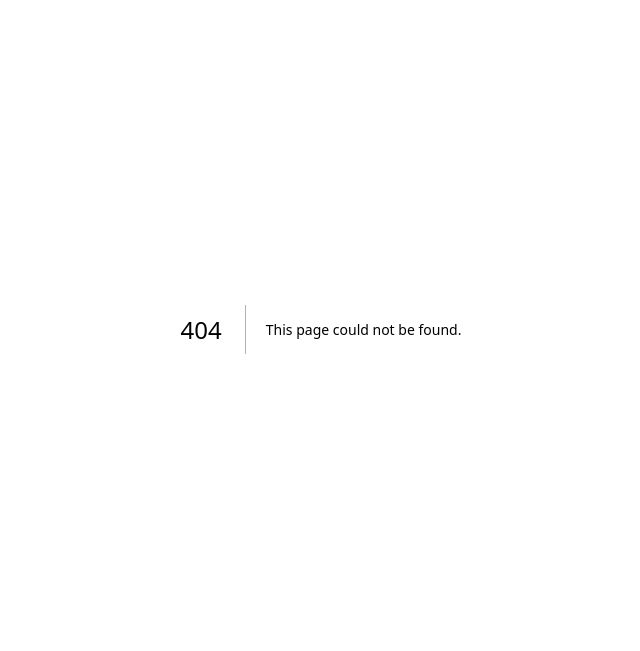
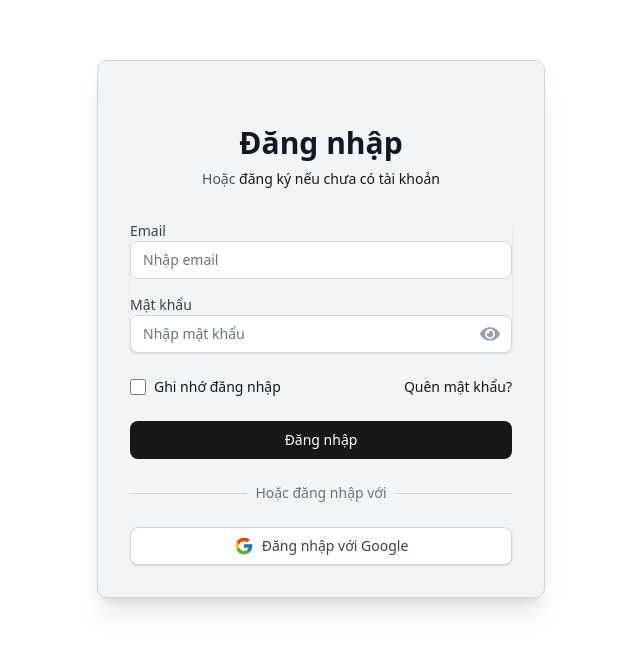
Before and after one commit to hoangcuong25/airbnb, a Next.js app in the folder frontend/: page /login in a window 1280 px wide. Before the commit this address had no page. Shown: the part 119-770 px from the top of the page, without its empty margins (319-959 px from the left). Built offline with nearby package versions, Linux system fonts and the light colour scheme.

Commit message:
ui login

```diff
--- /dev/null
+++ b/frontend/src/app/(auth)/login/login.tsx
@@ -0,0 +1,157 @@
+'use client';
+
+import Link from 'next/link';
+import { FcGoogle } from 'react-icons/fc';
+import { FaEye, FaEyeSlash } from 'react-icons/fa';
+import { useState, useEffect, useContext } from 'react';
+import { BsSun, BsMoon } from 'react-icons/bs';
+import { toast } from 'sonner';
+import { useRouter } from 'next/navigation';
+
+const Login = () => {
+
+    const router = useRouter();
+    const [showPassword, setShowPassword] = useState(false);
+    const [mounted, setMounted] = useState(false);
+
+    const [email, setEmail] = useState('');
+    const [password, setPassword] = useState('');
+
+    const handleLogin = async (e: React.FormEvent) => {
+        e.preventDefault();
+        try {
+
+        } catch (error: any) {
+            toast.error(error.response?.data?.message || 'Đăng nhập thất bại. Vui lòng thử lại.');
+        }
+    }
+
+    useEffect(() => {
+        setMounted(true);
+    }, []);
+
+    if (!mounted) {
+        return null;
+    }
+
+    return (
+        <div className="min-h-screen flex items-center justify-center py-12 px-4 sm:px-6 lg:px-8 bg-white dark:bg-gray-900">
+            <div className="max-w-md w-full space-y-8 bg-gray-100 dark:bg-gray-800 p-8 rounded-lg border border-gray-300 dark:border-gray-700 shadow-xl">
+                <div className="flex justify-end">
+                </div>
+                <div>
+                    <h2 className="mt-6 text-center text-3xl font-extrabold text-gray-900 dark:text-white">
+                        Đăng nhập
+                    </h2>
+                    <p className="mt-2 text-center text-sm text-gray-600 dark:text-gray-400">
+                        Hoặc{' '}
+                        <Link href="/register" className="font-medium text-primary hover:text-primary/80">
+                            đăng ký nếu chưa có tài khoản
+                        </Link>
+                    </p>
+                </div>
+
+                <form onSubmit={handleLogin} className="mt-8 space-y-6">
+                    <div className="rounded-md shadow-sm space-y-4">
+                        <div>
+                            <label htmlFor="email" className="block text-sm font-medium text-gray-700 dark:text-gray-300">
+                                Email
+                            </label>
+                            <input
+                                id="email"
+                                name="email"
+                                type="email"
+                                autoComplete="email"
+                                required
+                                value={email}
+                                onChange={(e) => setEmail(e.target.value)}
+                                className="appearance-none relative block w-full px-3 py-2 border border-gray-300 dark:border-gray-600 placeholder-gray-500 dark:placeholder-gray-400 text-gray-900 dark:text-white rounded-md focus:outline-none focus:ring-primary focus:border-primary focus:z-10 sm:text-sm bg-white dark:bg-gray-700"
+                                placeholder="Nhập email"
+                            />
+                        </div>
+
+                        <div>
+                            <label htmlFor="password" className="block text-sm font-medium text-gray-700 dark:text-gray-300">
+                                Mật khẩu
+                            </label>
+                            <div className="relative">
+                                <input
+                                    id="password"
+                                    name="password"
+                                    type={showPassword ? "text" : "password"}
+                                    autoComplete="current-password"
+                                    required
+                                    value={password}
+                                    onChange={(e) => setPassword(e.target.value)}
+                                    className="appearance-none relative block w-full px-3 py-2 border border-gray-300 dark:border-gray-600 placeholder-gray-500 dark:placeholder-gray-400 text-gray-900 dark:text-white rounded-md focus:outline-none focus:ring-primary focus:border-primary focus:z-10 sm:text-sm bg-white dark:bg-gray-700"
+                                    placeholder="Nhập mật khẩu"
+                                />
+                                <button
+                                    type="button"
+                                    onClick={() => setShowPassword(!showPassword)}
+                                    className="absolute inset-y-0 right-0 pr-3 flex items-center"
+                                >
+                                    {showPassword ? (
+                                        <FaEyeSlash className="h-5 w-5 text-gray-400 dark:text-gray-500 hover:text-gray-600 dark:hover:text-gray-400" />
+                                    ) : (
+                                        <FaEye className="h-5 w-5 text-gray-400 dark:text-gray-500 hover:text-gray-600 dark:hover:text-gray-400" />
+                                    )}
+                                </button>
+                            </div>
+                        </div>
+                    </div>
+
+                    <div className="flex items-center justify-between">
+                        <div className="flex items-center">
+                            <input
+                                id="remember-me"
+                                name="remember-me"
+                                type="checkbox"
+                                className="h-4 w-4 text-primary focus:ring-primary border-gray-300 dark:border-gray-600 rounded bg-white dark:bg-gray-700"
+                            />
+                            <label htmlFor="remember-me" className="ml-2 block text-sm text-gray-900 dark:text-gray-300">
+                                Ghi nhớ đăng nhập
+                            </label>
+                        </div>
+
+                        <div className="text-sm">
+                            <Link href="/forgot-password" className="font-medium text-primary hover:text-primary/80">
+                                Quên mật khẩu?
+                            </Link>
+                        </div>
+                    </div>
+
+                    <div>
+                        <button
+                            type="submit"
+                            className="group relative w-full flex justify-center py-2 px-4 border border-transparent text-sm font-medium rounded-md text-white dark:text-gray-900 bg-primary hover:bg-primary/90 focus:outline-none focus:ring-2 focus:ring-offset-2 focus:ring-primary dark:focus:ring-offset-gray-800 disabled:opacity-50 disabled:cursor-not-allowed"
+                        >
+                            Đăng nhập
+                        </button>
+                    </div>
+
+                    <div className="relative">
+                        <div className="absolute inset-0 flex items-center">
+                            <div className="w-full border-t border-gray-300 dark:border-gray-600"></div>
+                        </div>
+                        <div className="relative flex justify-center text-sm">
+                            <span className="px-2 bg-gray-100 dark:bg-gray-800 text-gray-500 dark:text-gray-400">Hoặc đăng nhập với</span>
+                        </div>
+                    </div>
+
+                    <div>
+                        <button
+                            type="button"
+                            className="w-full flex items-center justify-center px-4 py-2 border border-gray-300 dark:border-gray-600 rounded-md shadow-sm text-sm font-medium text-gray-700 dark:text-gray-300 bg-white dark:bg-gray-700 hover:bg-gray-50 dark:hover:bg-gray-600 focus:outline-none focus:ring-2 focus:ring-offset-2 focus:ring-primary dark:focus:ring-offset-gray-800"
+                        >
+                            <FcGoogle className="h-5 w-5 mr-2" />
+                            Đăng nhập với Google
+                        </button>
+                    </div>
+                </form>
+            </div>
+        </div>
+    );
+}
+
+export default Login;
--- /dev/null
+++ b/frontend/src/app/(auth)/login/page.tsx
@@ -0,0 +1,11 @@
+import Login from "./login"
+
+const page = async () => {
+    return (
+        <div>
+            <Login />
+        </div>
+    )
+}
+
+export default page
--- a/frontend/src/app/(user)/layout.tsx
+++ b/frontend/src/app/(user)/layout.tsx
@@ -1,4 +1,4 @@
-import NavbarUser from "@/components/user/NavbarUser";
+import NavbarUser from "@/components/guest/NavbarGuest";
 
 export default function GuestLayout({
     children,
--- a/frontend/src/components/user/NavbarUser.tsx
+++ b/frontend/src/components/guest/NavbarGuest.tsx
@@ -10,10 +10,11 @@ import {
 
 const NavbarUser = () => {
     return (
-        <div className='flex flex-col'>
-            <div className='flex items-center justify-between'>
+        <>
+            <div className='flex items-start justify-between'>
                 <Image src={air_bnb_logo} width={100} height={100} alt='Logo' />
 
+                <div className='flex flex-col items-center justify-between'>
                     <div className='flex items-center justify-between gap-8'>
                         <div className='w-36 h-10 bg-red-500 rounded-full flex items-center justify-evenly px-2'>
                             <House className='text-6xl text-white' />
@@ -28,6 +29,35 @@ const NavbarUser = () => {
                         <div className='w-40 h-10 bg-red-500 rounded-full flex items-center justify-evenly px-2'>
                             <ConciergeBell className='text-6xl text-white' />
                             <p className='text-white'>Dịch vụ</p>
+                        </div>
+                    </div>
+
+                    <div className='flex items-center justify-center mt-5 text-sm '>
+                        <div className='border border-gray-300 rounded-full px-5 py-2 flex items-center justify-between'>
+                            <div className='border-r border-gray-300 pr-5'>
+                                <p>Địa điểm</p>
+                                <p className='font-light'>Tìm kiếm theo địa điểm</p>
+                            </div>
+
+                            <div className='border-r border-gray-300 px-5'>
+                                <p>Nhận Phòng</p>
+                                <p className='font-light'>Thêm ngày</p>
+                            </div>
+
+                            <div className='border-r border-gray-300 px-5'>
+                                <p>Trả Phòng</p>
+                                <p className='font-light'>Thêm ngày</p>
+                            </div>
+
+                            <div className=' px-5 pr-10'>
+                                <p>Khách</p>
+                                <p className='font-light'>Thêm khách</p>
+                            </div>
+
+                            <div className='flex items-center justify-center bg-red-500 rounded-full  p-2'>
+                                <Search className='text-white' />
+                            </div>
+                        </div>
                     </div>
                 </div>
 
@@ -69,35 +99,7 @@ const NavbarUser = () => {
                     </DropdownMenu>
                 </div>
             </div>
-
-            <div className='flex items-center justify-center mt-5 text-sm '>
-                <div className='border border-gray-300 rounded-full px-5 py-2 flex items-center justify-between'>
-                    <div className='border-r border-gray-300 pr-5'>
-                        <p>Địa điểm</p>
-                        <p className='font-light'>Tìm kiếm theo địa điểm</p>
-                    </div>
-
-                    <div className='border-r border-gray-300 px-5'>
-                        <p>Nhận Phòng</p>
-                        <p className='font-light'>Thêm ngày</p>
-                    </div>
-
-                    <div className='border-r border-gray-300 px-5'>
-                        <p>Trả Phòng</p>
-                        <p className='font-light'>Thêm ngày</p>
-                    </div>
-
-                    <div className=' px-5 pr-10'>
-                        <p>Khách</p>
-                        <p className='font-light'>Thêm khách</p>
-                    </div>
-
-                    <div className='flex items-center justify-center bg-red-500 rounded-full  p-2'>
-                        <Search className='text-white' />
-                    </div>
-                </div>
-            </div>
-        </div>
+        </>
     )
 }
 
```
Lines whose indentation alone changed are shown as unchanged.
